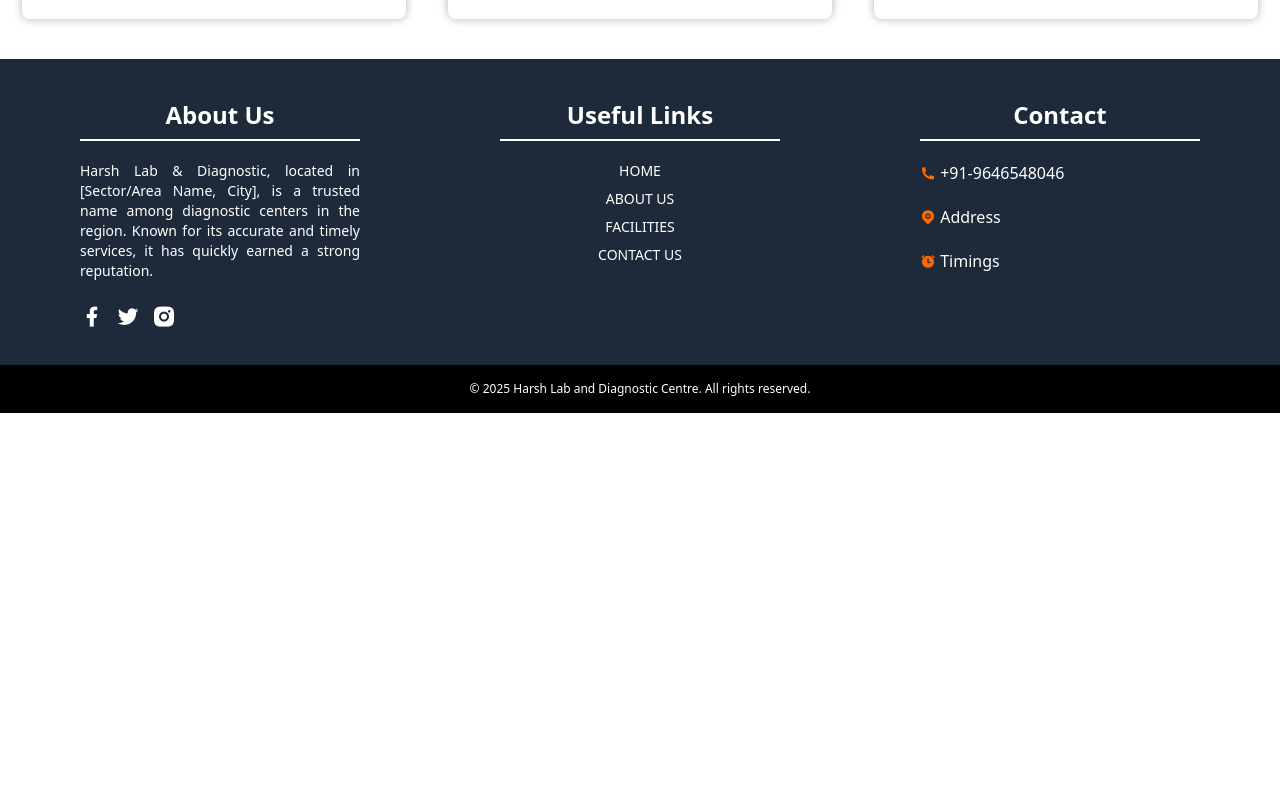
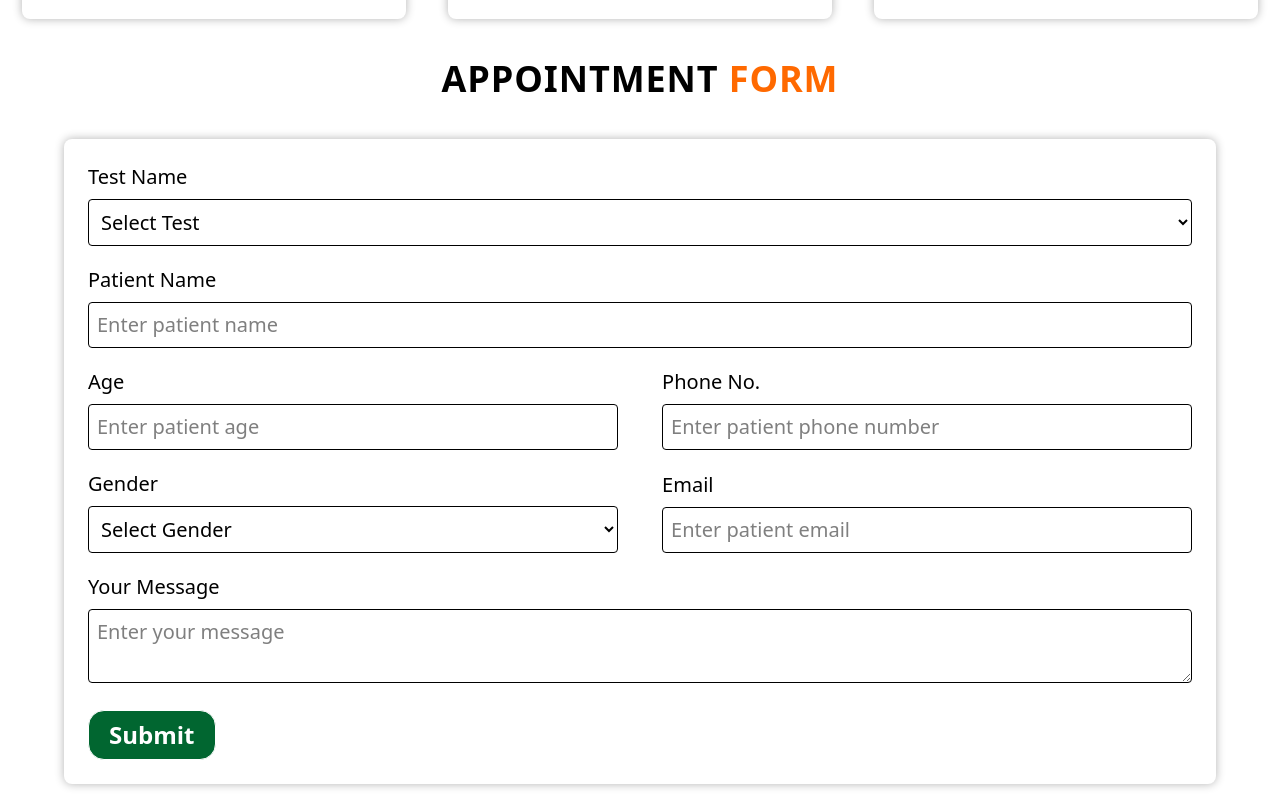
Before and after one commit to Aryanvishwakarma01/diagnostic-site, a React (Vite) app: page /ContactUs in a window 1280 px wide. Shown: the part 640-1440 px from the top of the page. Before the commit the page ends 1053 px from the top, so only its background shows below. Built offline with nearby package versions, Linux system fonts and the light colour scheme.

Commit message:
appointment component injected

```diff
--- a/src/App.jsx
+++ b/src/App.jsx
@@ -8,7 +8,7 @@ import About from './About/About.jsx'
 import Facility from './Facility/Facilities.jsx'
 import ContactUs from './ContactUs/ContactUs.jsx'
 import { createBrowserRouter, RouterProvider } from 'react-router-dom'
-
+import Appointment from './Appointment/Appointment.jsx'
 const App = () => {
   const router = createBrowserRouter([
     {
@@ -40,6 +40,7 @@ const App = () => {
       element:  <>
         <Navbar />
         <ContactUs />
+      <Appointment />
         <Footer /></>
     }
   ])
--- /dev/null
+++ b/src/Appointment/Appointment.jsx
@@ -0,0 +1,65 @@
+import React from 'react'
+
+const Appointment = () => {
+
+
+
+    return (
+        <>
+            <div className='w-full flex items-center justify-center flex-col gap-10'>
+                <h1 className='text-4xl font-bold tracking-wide'>APPOINTMENT <span className='text-orange-500'>FORM</span></h1>
+                <div className='w-[90%]  mb-5 gap-2 shadow-[0_0_10px_rgba(0,0,0,0.3)] p-6 bg-white rounded-lg'>
+                    <form className='flex w-full flex-col gap-5  justify-center text-xl'>
+                        <div>
+                            <label>Test Name</label>
+                            <select className='border w-full rounded mt-2 p-2' required>
+                                <option value="Select Test">Select Test</option>
+                                <option value="Electrocardiogram">Electrocardiogram</option>
+                                <option value="Blood Collection">Blood Collection</option>
+                                <option value="Blood Collection at Home">Blood Collection at Home</option>
+                            </select>
+                        </div>
+                        <div>
+                            <label>Patient Name</label>
+                            <input type="text" placeholder='Enter patient name' maxLength={20} className='w-full rounded border mt-2 p-2' required/>
+                        </div>
+                        <div className='flex items-center justify-between'>
+                            <div className='flex flex-col w-[48%]'>
+                                <label>Age</label>
+                                <input type="text" placeholder='Enter patient age' className='rounded border mt-2 p-2' required/>
+                            </div>
+                            <div className='flex flex-col w-[48%]'>
+                                <label>Phone No.</label>
+                                <input type="text" placeholder='Enter patient phone number' maxLength={10} className='rounded border mt-2 p-2' required/>
+                            </div>
+                        </div>
+                        <div className='flex items-center justify-between'>
+                            <div className='flex flex-col w-[48%]'>
+                                <label>Gender</label>
+                                <select className='border p-2 mt-2 rounded' required>
+                                    <option value="Select Gender">Select Gender</option>
+                                    <option value="Male">Male</option>
+                                    <option value="Female">Female</option>
+                                    <option value="Transgender">Transgender</option>
+                                </select>
+                            </div>
+                            <div className='flex flex-col w-[48%]'>
+                                <label>Email</label>
+                                <input type="email" placeholder='Enter patient email' maxLength={30} className='rounded border mt-2 p-2' required/>
+                            </div>
+                        </div>
+                        <div>
+                            <label>Your Message</label>
+                            <textarea type="text" placeholder='Enter your message'  className='w-full rounded border mt-2 p-2' />
+                        </div>
+                        <div>
+                        <input type='submit' id='submit' className='border px-5 py-2 text-2xl rounded-2xl bg-green-800 text-white font-semibold hover:bg-orange-500 cursor-pointer' />
+                        </div>
+                    </form>
+                </div>
+            </div>
+        </>
+    )
+}
+
+export default Appointment
```
